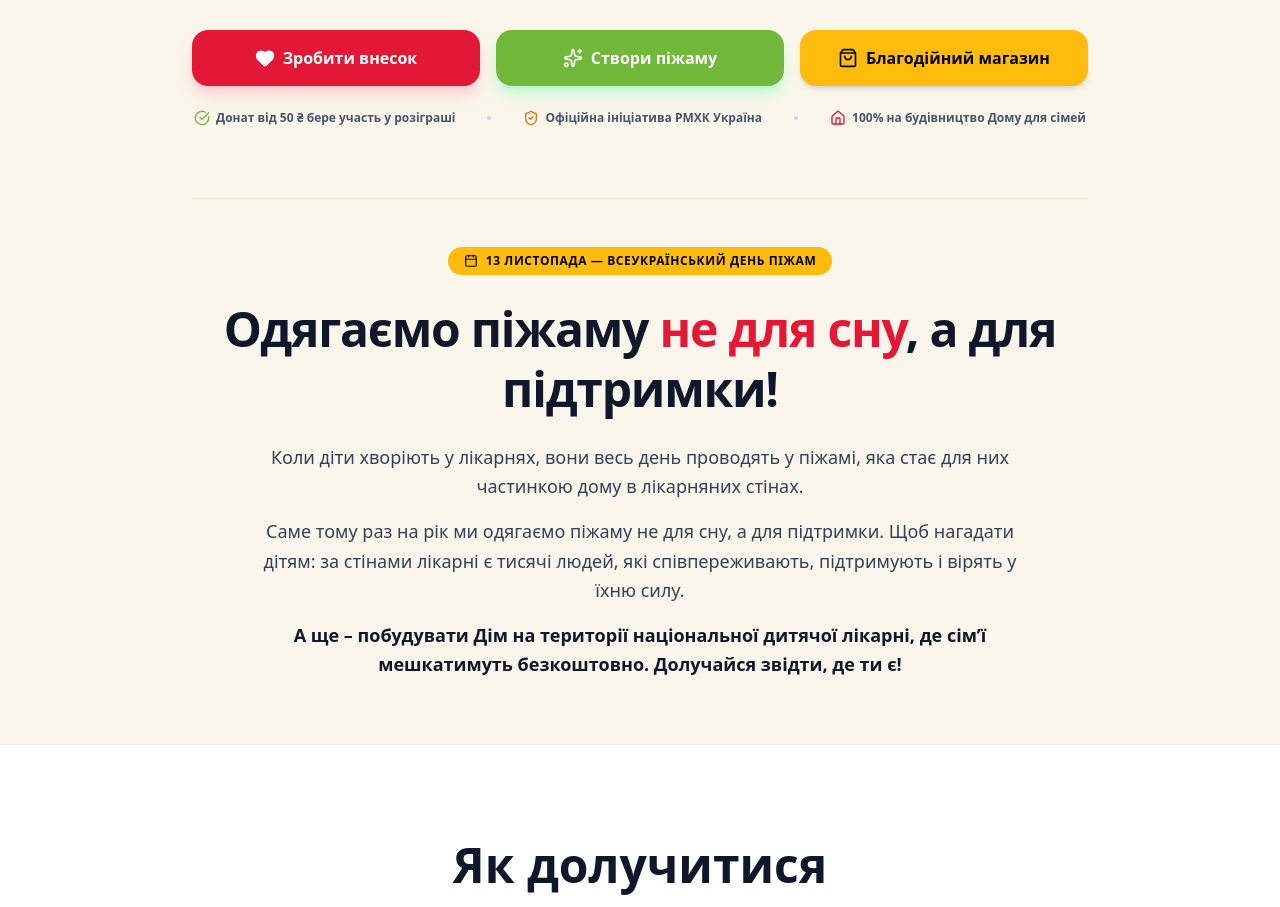
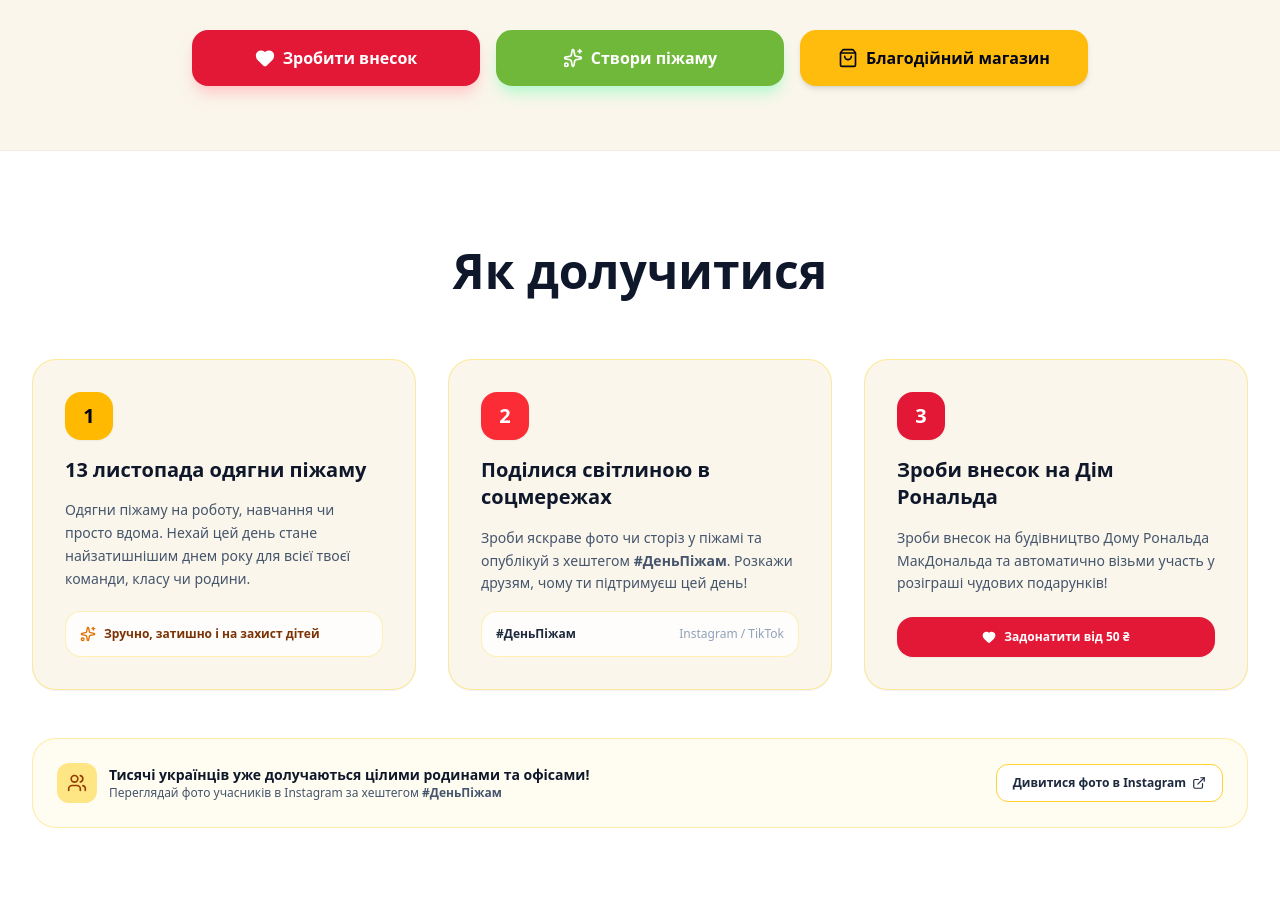
Before and after one commit to OlegV1asenko/pajama-avatar, a Next.js app: page / in a window 1280 px wide. Shown: the part 930-1837 px from the top of the page. Built offline with nearby package versions, Linux system fonts and the light colour scheme.

Commit message:
chore: remove trust proofs and emotional manifest section

```diff
--- a/app/page.tsx
+++ b/app/page.tsx
@@ -8,12 +8,8 @@ import {
   Gift,
   Home,
   Users,
-  ArrowRight,
-  Calendar,
-  CheckCircle,
   HelpCircle,
   ExternalLink,
-  ShieldCheck,
 } from 'lucide-react'
 import { PajamaShopModal, ShopItem } from '@/components/PajamaShopModal'
 import { PajamaRulesModal } from '@/components/PajamaRulesModal'
@@ -224,48 +220,6 @@ export default function PajamaLandingPage() {
               <ShoppingBag className="w-5 h-5 shrink-0" />
               <span className="whitespace-nowrap">Благодійний магазин</span>
             </a>
-          </div>
-
-          {/* Trust proofs bar */}
-          <div className="mt-6 flex flex-wrap items-center justify-center gap-4 sm:gap-8 text-xs text-slate-600 font-bold">
-            <span className="flex items-center gap-1.5">
-              <CheckCircle className="w-4 h-4 text-[#70B83A]" />
-              Донат від 50 ₴ бере участь у розіграші
-            </span>
-            <span className="hidden sm:inline w-1 h-1 rounded-full bg-slate-300" />
-            <span className="flex items-center gap-1.5">
-              <ShieldCheck className="w-4 h-4 text-amber-600" />
-              Офіційна ініціатива РМХК Україна
-            </span>
-            <span className="hidden sm:inline w-1 h-1 rounded-full bg-slate-300" />
-            <span className="flex items-center gap-1.5">
-              <Home className="w-4 h-4 text-[#E31837]" />
-              100% на будівництво Дому для сімей
-            </span>
-          </div>
-
-          {/* The Emotional Manifest from Brief */}
-          <div className="mt-14 sm:mt-18 pt-12 border-t border-amber-900/10 text-center max-w-4xl mx-auto space-y-6">
-            <div className="inline-flex items-center gap-2 px-4 py-1.5 rounded-full bg-[#FFBC0D] text-slate-950 text-xs font-black uppercase tracking-wider shadow-2xs">
-              <Calendar className="w-3.5 h-3.5" />
-              <span>13 листопада — Всеукраїнський День Піжам</span>
-            </div>
-
-            <h2 className="text-3xl sm:text-5xl font-black text-slate-900 leading-tight tracking-tight">
-              Одягаємо піжаму <span className="text-[#E31837]">не для сну</span>, а для підтримки!
-            </h2>
-
-            <div className="space-y-4 text-base sm:text-lg text-slate-700 leading-relaxed font-normal max-w-3xl mx-auto">
-              <p>
-                Коли діти хворіють у лікарнях, вони весь день проводять у піжамі, яка стає для них частинкою дому в лікарняних стінах.
-              </p>
-              <p>
-                Саме тому раз на рік ми одягаємо піжаму не для сну, а для підтримки. Щоб нагадати дітям: за стінами лікарні є тисячі людей, які співпереживають, підтримують і вірять у їхню силу.
-              </p>
-              <p className="font-bold text-slate-900">
-                А ще – побудувати Дім на території національної дитячої лікарні, де сім’ї мешкатимуть безкоштовно. Долучайся звідти, де ти є!
-              </p>
-            </div>
           </div>
 
         </div>
```
